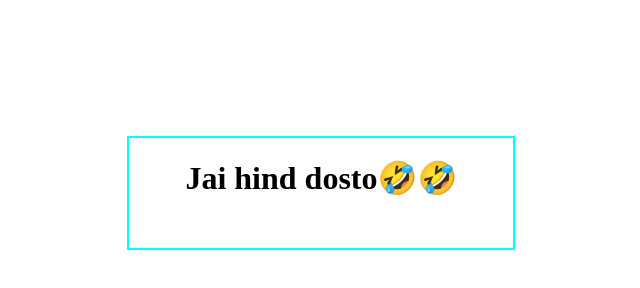
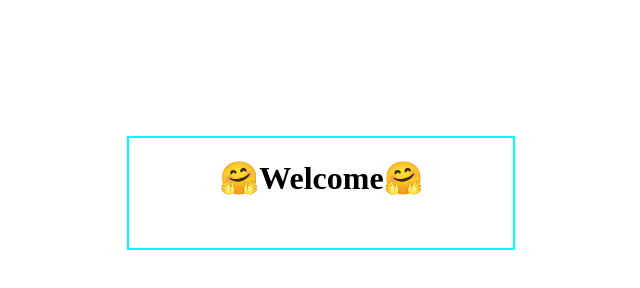
Before and after one commit to 100ravpatel/100ravpatel.secform, a plain HTML site: page welcome.html in a window 1280 px wide. Shown: the whole page, without its empty margins (303-943 px from the left). Drawn offline with Linux system fonts and the light colour scheme.

Commit message:
Update welcome.html

```diff
--- a/welcome.html
+++ b/welcome.html
@@ -4,7 +4,7 @@
             <title>100ravpatel.co.in</title>
             <div id="welpg">
             <link rel="stylesheet" href="welcome.css">
-            <h1>Jai hind dosto🤣🤣</h1>
+            <h1>🤗Welcome🤗</h1>
             </div>
       </head>
 </html>
```
